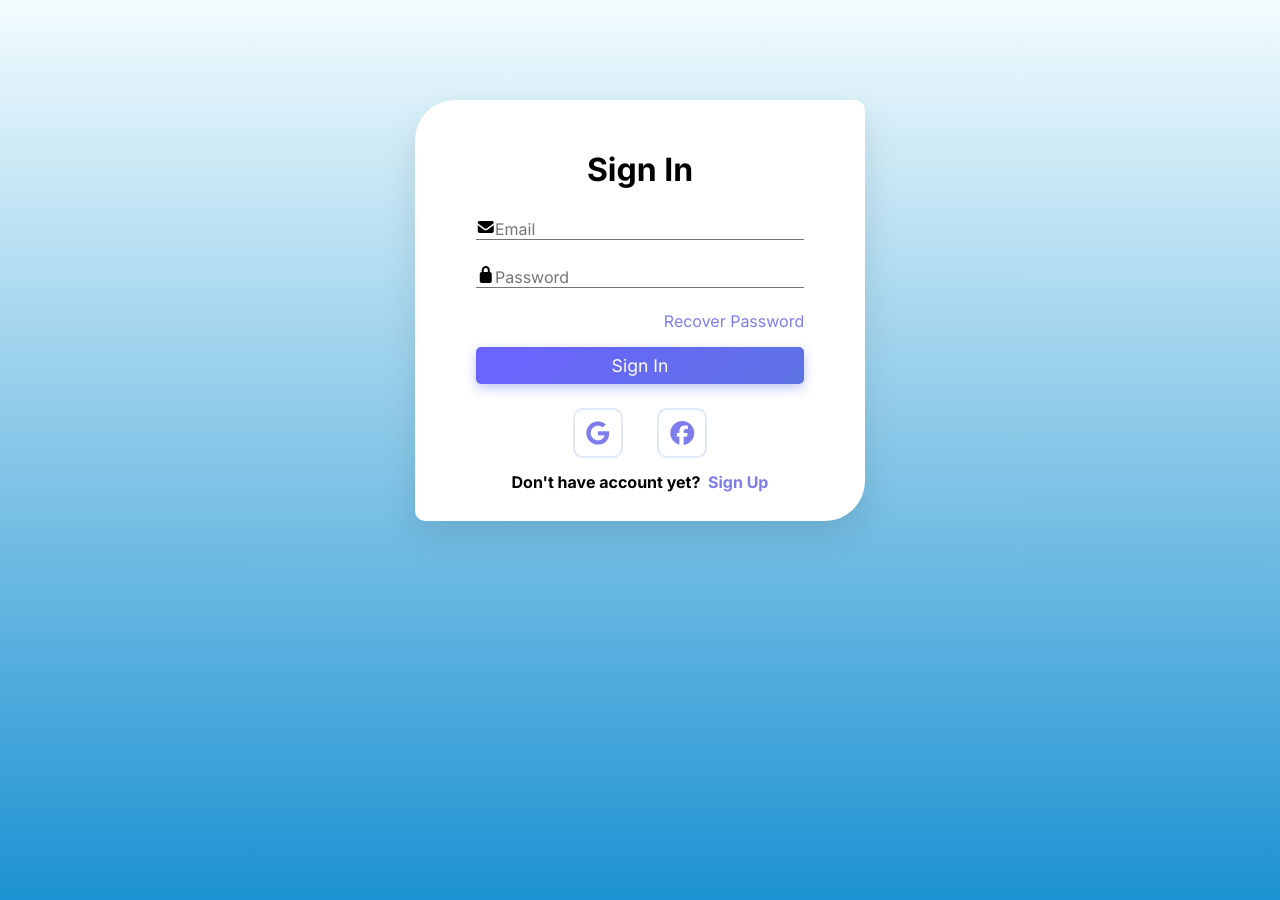
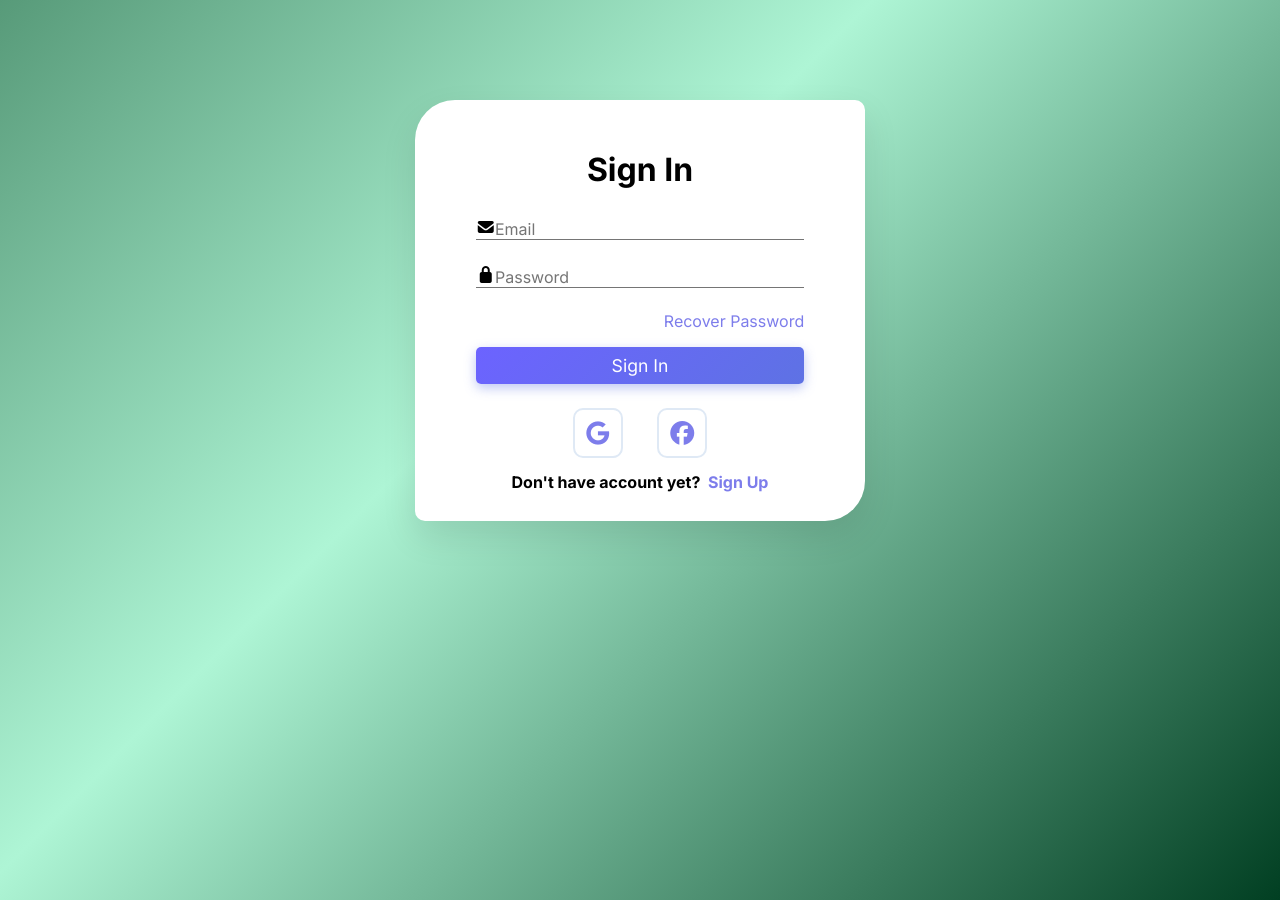
Before and after one commit to Anuradhxx/Carrer-path-Recommendation-system-using-ML, a Flask app: page /register in a window 1280 px wide. Run offline with Flask 3, Linux system fonts and the light colour scheme; some libraries are stand-ins or nearby versions.

Commit message:
register style

```diff
--- a/static/css/style.css
+++ b/static/css/style.css
@@ -6,9 +6,7 @@
 }
 body{
     min-height: 100vh;
-    background-color: #1c92d2;
-    background: -webkit-linear-gradient(to bottom, #f2fcfe, #1c92d2);
-    background: linear-gradient(to bottom, #f2fcfe, #1c92d2);
+    background:linear-gradient(135deg,#026735a9 0%,#aef5d5 40%,#013f22 100%);
 
 }
 .container{
```
